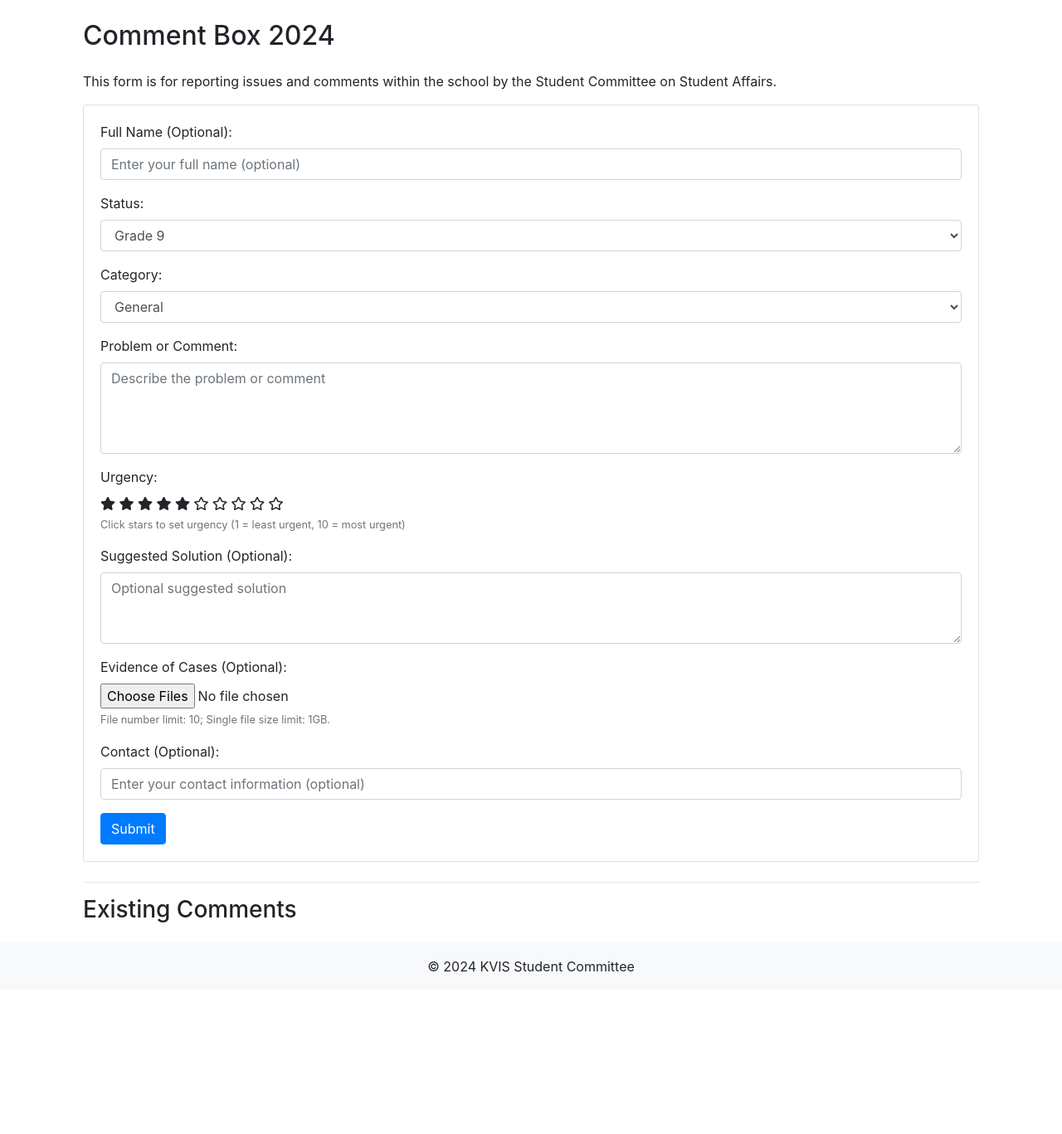
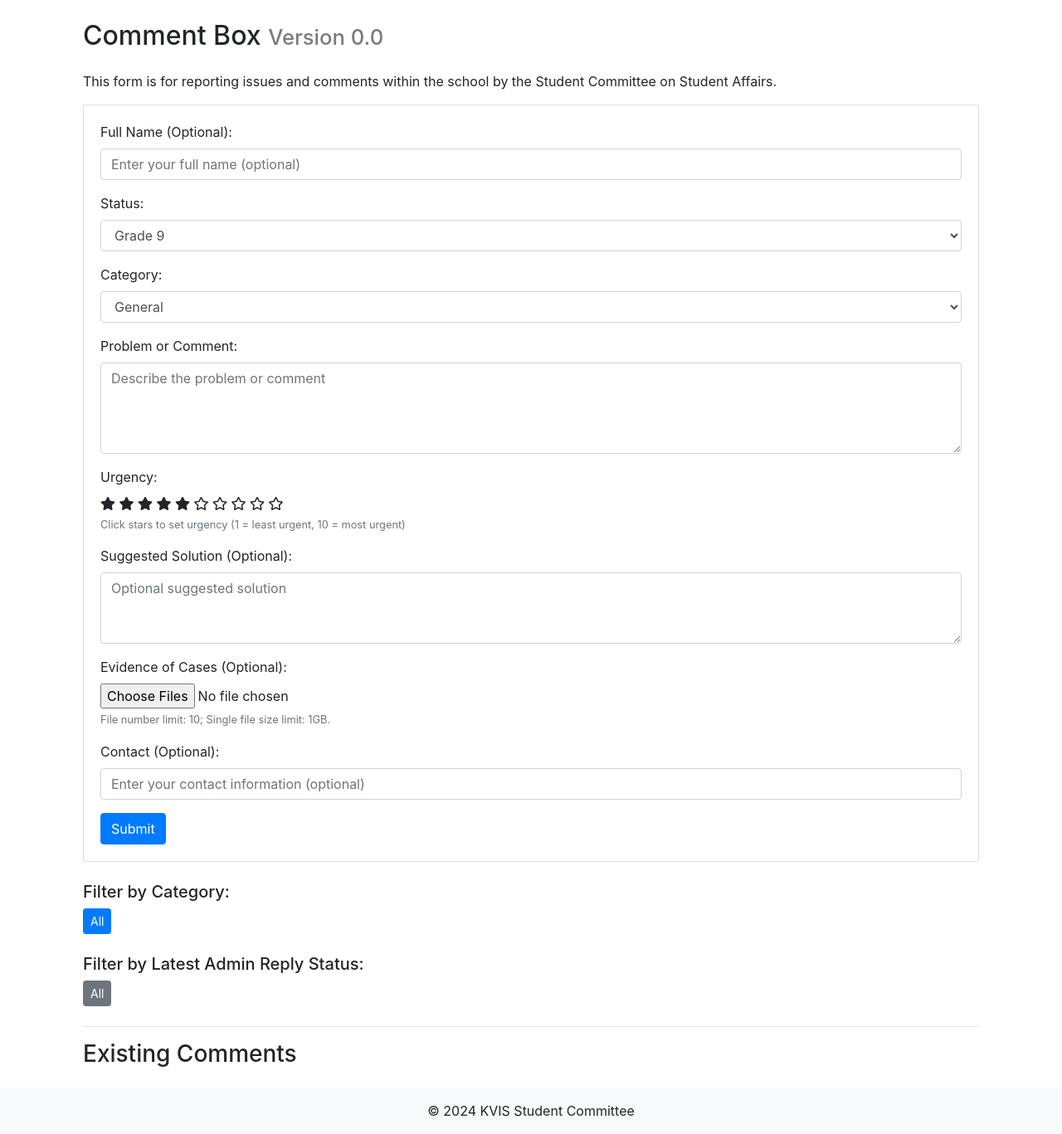
Before and after one commit to tameszaza/KVIS-SC, a Flask app: page /comments in a window 1280 px wide. Shown: the part 61-1428 px from the top of the page at 83% size. Before the commit the page ends 1233 px from the top, so only its background shows below. Run offline with Flask 3, Linux system fonts and the light colour scheme; data that the repository does not hold is empty; some libraries are stand-ins or nearby versions.

```diff
--- a/flask_app.py
+++ b/flask_app.py
@@ -894,6 +894,14 @@ class CommentBoxForm(FlaskForm):
         ('Grade 11','Grade 11'),
         ('Teacher & Personnel','Teacher & Personnel')
     ])
+    category = SelectField('Category', choices=[
+        ('General','General'),
+        ('IT','IT'),
+        ('Sport','Sport'),
+        ('Artistic Event','Artistic Event'),
+        ('Student Affair','Student Affair'),
+        ('PR','PR')
+    ], default='General')
     problem_comment = TextAreaField('Problem or Comment', validators=[DataRequired()])
     urgency = IntegerField('Urgency', validators=[DataRequired()], default=5)
     suggested_solution = TextAreaField('Suggested Solution (Optional)')
@@ -923,30 +931,73 @@ def comments():
         new_comment = Comment(
             content=content,
             urgency=form.urgency.data,  # Store urgency separately
-            category="General",  # Adjust as needed
+            category=form.category.data,  # Adjust as needed
             evidence=evidence_filename
         )
         db.session.add(new_comment)
         db.session.commit()
         flash("Comment posted anonymously!", "success")
         return redirect(url_for('comments'))
-    filter_cat = request.args.get('filter_category', 'All')
-    if filter_cat == 'All':
-        all_comments = Comment.query.order_by(Comment.upvotes.desc(), Comment.created_at.desc()).all()
-    else:
-        all_comments = Comment.query.filter_by(category=filter_cat)\
-                                      .order_by(Comment.upvotes.desc(), Comment.created_at.desc()).all()
-    return render_template('comments.html', form=form, comments=all_comments)
+
+    # NEW: Filtering by category and by progress (latest admin reply status)
+    filter_category = request.args.get('filter_category', 'All')
+    filter_progress = request.args.get('filter_progress', 'All')
+    all_comments = Comment.query.order_by(Comment.created_at.desc()).all()
+
+    # Helper: get latest status for a comment
+    def get_latest_status(comment):
+        if comment.replies:
+            return max(comment.replies, key=lambda r: r.reply_time).admin_status
+        return "No Reply"
+
+    # Filter by category if needed
+    if filter_category != 'All':
+        all_comments = [c for c in all_comments if c.category == filter_category]
+
+    # Filter by progress if needed
+    if filter_progress != 'All':
+        all_comments = [c for c in all_comments if get_latest_status(c) == filter_progress]
+
+    # Build available groups from all comments (without filtering)
+    categories = set(c.category for c in Comment.query.all())
+    progress_set = set()
+    for c in Comment.query.all():
+        progress_set.add(get_latest_status(c))
+
+    return render_template('comments.html', form=form, comments=all_comments,
+                           filter_category=filter_category, filter_progress=filter_progress,
+                           categories=sorted(categories), progress_groups=sorted(progress_set))
 
 # Admin route for managing comments (reply or delete)
 @app.route('/admin/comments', methods=['GET', 'POST'])
 @login_required
 def admin_comments():
+    # Get filtering parameters for category and reply status
     filter_cat = request.args.get('filter_category', 'All')
+    filter_progress = request.args.get('filter_progress', 'All')
+
+    # Fetch comments based on category filter first
     if filter_cat == 'All':
         comments_list = Comment.query.order_by(Comment.created_at.desc()).all()
     else:
         comments_list = Comment.query.filter_by(category=filter_cat).order_by(Comment.created_at.desc()).all()
+
+    # Helper: get latest reply status for a comment
+    def get_latest_status(comment):
+        if comment.replies:
+            return max(comment.replies, key=lambda r: r.reply_time).admin_status
+        return "No Reply"
+
+    # Filter comments by latest reply status if needed
+    if filter_progress != 'All':
+        comments_list = [c for c in comments_list if get_latest_status(c) == filter_progress]
+
+    # Build progress groups from all comments for the filter UI
+    all_comments = Comment.query.all()
+    progress_groups = set(get_latest_status(c) for c in all_comments)
+    progress_groups = sorted(progress_groups)
+
+    # Process POST actions (reply or delete)
     if request.method == 'POST':
         comment_id = request.form.get('comment_id')
         action = request.form.get('action')
@@ -954,7 +1005,7 @@ def admin_comments():
         if action == 'reply':
             reply_text = request.form.get('reply')
             new_status = request.form.get('status')
-            reply_id = request.form.get('reply_id')  # Optional: provided if editing an existing reply
+            reply_id = request.form.get('reply_id')  # If editing an existing reply
             reply_image = request.files.get('reply_image')
             if reply_id:
                 # Edit existing reply
@@ -971,7 +1022,7 @@ def admin_comments():
                     compress_and_save_image(reply_image, image_path, image_path)
                     reply.admin_image = filename
             else:
-                # Create new reply
+                # Create a new reply
                 new_reply = CommentReply(comment_id=comment.id, reply_text=reply_text, admin_status=new_status)
                 if reply_image and reply_image.filename:
                     uploads_dir = os.path.join(BASE_DIR, 'static', 'uploads', 'comments')
@@ -984,8 +1035,6 @@ def admin_comments():
                 db.session.add(new_reply)
             flash("Reply saved.", "success")
         elif action == 'delete':
-            # For simplicity, delete all replies for this comment (or adjust to delete a specific reply)
-            # Here we delete a reply if reply_id is provided, otherwise delete the entire comment.
             reply_id = request.form.get('reply_id')
             if reply_id:
                 reply = CommentReply.query.get(reply_id)
@@ -994,8 +1043,13 @@ def admin_comments():
                 db.session.delete(comment)
             flash("Deleted.", "success")
         db.session.commit()
-        return redirect(url_for('admin_comments', filter_category=filter_cat))
-    return render_template('admin_comments.html', comments=comments_list, filter_category=filter_cat)
+        return redirect(url_for('admin_comments', filter_category=filter_cat, filter_progress=filter_progress))
+
+    return render_template('admin_comments.html',
+                           comments=comments_list,
+                           filter_category=filter_cat,
+                           filter_progress=filter_progress,
+                           progress_groups=progress_groups)
 
 # New route to upvote a comment
 @app.route('/comment/upvote/<int:comment_id>', methods=['POST'])
--- a/templates/comments.html
+++ b/templates/comments.html
@@ -39,7 +39,7 @@
     }
   </style>
   <div class="container">
-    <h2 class="my-4">Comment Box 2024</h2>
+    <h2 class="my-4">Comment Box <span style="font-size: 0.8em; opacity: 0.6;">Version 0.0</span></h2>
     <p>This form is for reporting issues and comments within the school by the Student Committee on Student Affairs.</p>
     <!-- Wrap the comment form inside a Bootstrap card for a prettier look -->
     <div class="card card-body mb-4">
@@ -129,6 +129,22 @@
       </form>
     </div>
 
+    <!-- Grouping Buttons -->
+    <div class="mb-4">
+      <h5>Filter by Category:</h5>
+      <a href="{{ url_for('comments', filter_category='All', filter_progress=filter_progress) }}" class="btn btn-sm btn-outline-primary {% if filter_category=='All' %}active{% endif %}">All</a>
+      {% for cat in categories %}
+        <a href="{{ url_for('comments', filter_category=cat, filter_progress=filter_progress) }}" class="btn btn-sm btn-outline-primary {% if filter_category==cat %}active{% endif %}">{{ cat }}</a>
+      {% endfor %}
+    </div>
+    <div class="mb-4">
+      <h5>Filter by Latest Admin Reply Status:</h5>
+      <a href="{{ url_for('comments', filter_category=filter_category, filter_progress='All') }}" class="btn btn-sm btn-outline-secondary {% if filter_progress=='All' %}active{% endif %}">All</a>
+      {% for prog in progress_groups %}
+        <a href="{{ url_for('comments', filter_category=filter_category, filter_progress=prog) }}" class="btn btn-sm btn-outline-secondary {% if filter_progress==prog %}active{% endif %}">{{ prog }}</a>
+      {% endfor %}
+    </div>
+
     <hr>
 
     <h3>Existing Comments</h3>
@@ -177,13 +193,18 @@
                           <span class="badge badge-secondary">{{ reply.admin_status }}</span>
                         {% endif %}
                       </p>
-                      <p>Replied at: {{ reply.reply_time|local_time }}</p>
                       {% if reply.admin_image %}
                         <img src="{{ url_for('static', filename='uploads/comments/' ~ reply.admin_image) }}"
                              alt="Reply Evidence"
                              class="reply-thumbnail"
                              style="width: 100%; max-width: 500px; height: auto; max-height: 500px; object-fit: contain; display: block; margin: 0 auto;">
                       {% endif %}
+                      <!-- New reply timestamp block -->
+                      <div style="position: relative; min-height: 1.2em;">
+                        <span style="position: absolute; left: 0; bottom: 0; font-size: 0.8em; opacity: 0.6;">
+                          Replied at: {{ reply.reply_time|local_time }}
+                        </span>
+                      </div>
                     </div>
                   </div>
                 </div>
```
Also changed, not shown: templates/admin_comments.html (+15 -1 lines), templates/reservations.html (+40 -2 lines), static/uploads/comments/S__20136011.jpg (added).
